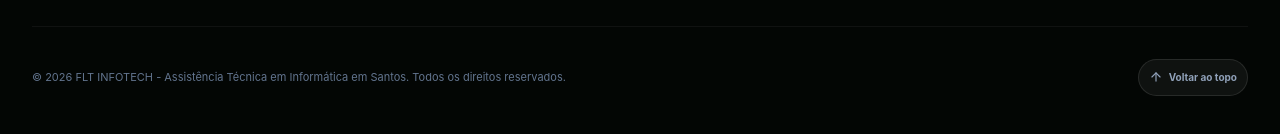
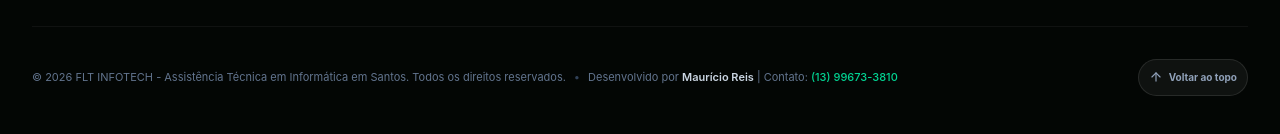
Before and after one commit to Mauricio1325/site-flt-infotech-1, a React (Vite) app: page / in a window 1280 px wide. Shown: the part 9555-9689 px from the top of the page. Built offline with nearby package versions, Linux system fonts and the light colour scheme.

Commit message:
feat: add developer credit to Maurício Reis with contact in footer

```diff
--- a/src/components/Footer.tsx
+++ b/src/components/Footer.tsx
@@ -89,9 +89,15 @@ export const Footer: React.FC = () => {
         </div>
 
         {/* Bottom Bar */}
-        <div className="pt-8 border-t border-white/5 flex flex-col sm:flex-row items-center justify-between gap-4 text-[11px] text-slate-500">
-          <div>
-            © {new Date().getFullYear()} {COMPANY_INFO.name} - Assistência Técnica em Informática em Santos. Todos os direitos reservados.
+        <div className="pt-8 border-t border-white/5 flex flex-col md:flex-row items-center justify-between gap-4 text-[11px] text-slate-500">
+          <div className="flex flex-col sm:flex-row sm:items-center gap-1 sm:gap-2 text-center sm:text-left">
+            <span>
+              © {new Date().getFullYear()} {COMPANY_INFO.name} - Assistência Técnica em Informática em Santos. Todos os direitos reservados.
+            </span>
+            <span className="hidden sm:inline text-slate-700">•</span>
+            <span>
+              Desenvolvido por <strong className="text-slate-300 font-semibold">Maurício Reis</strong> | Contato: <a href="https://wa.me/5513996733810?text=Ol%C3%A1%20Maur%C3%ADcio!%20Vi%20o%20site%20da%20FLT%20Infotech%20e%20gostaria%20de%20um%20or%C3%A7amento%20de%20site." target="_blank" rel="noopener noreferrer" className="text-emerald-400 hover:text-[#00ff01] hover:underline font-medium transition-colors">(13) 99673-3810</a>
+            </span>
           </div>
 
           <button
```
